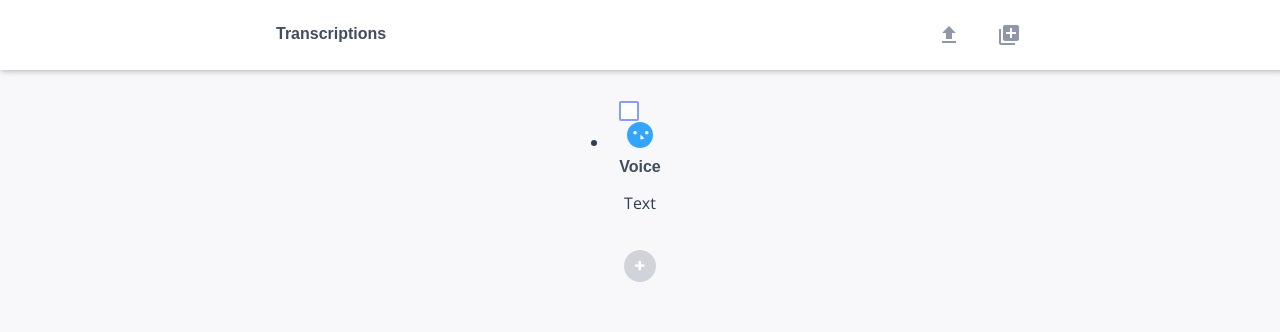
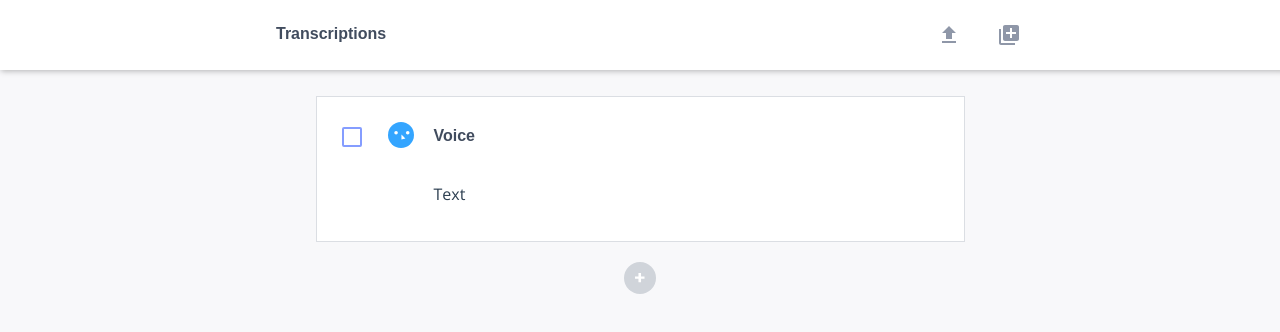
Before and after one commit to Unbabel/frontend-challenge, a Vue app: page /#/ in a window 1280 px wide. Both pictures are taken after a click on the button 640 px from the left and 100 px from the top of the page. Shown: the top 332 px of the page. Built offline with nearby package versions, Linux system fonts and the light colour scheme.

Commit message:
Adding styling to list item component

```diff
--- a/src/components/ListItem/ListItem.vue
+++ b/src/components/ListItem/ListItem.vue
@@ -107,3 +107,70 @@ export default {
   },
 };
 </script>
+
+<style lang="scss">
+@import "../../assets/styles/variables.scss";
+
+.c-list-item {
+  display: grid;
+  grid-template-columns: repeat(6, 1fr);
+  grid-template-rows: minmax(10px, 50px) 1fr;
+  border: 1px solid lighten($color: $third-color, $amount: 35%);
+  background-color: white;
+  padding: 20px 10px;
+  gap: 0px 15px;
+  align-items: flex-start;
+
+  .c-list-item__checkbox {
+    grid-column: 1 / 2;
+    grid-row: 1;
+    display: flex;
+    justify-content: center;
+    gap: 20px;
+    align-items: flex-start;
+    padding: $vertical-spacing;
+  }
+  .c-list-item__title,
+  .c-list-item__title-input {
+    padding: $vertical-spacing 0;
+    margin: $vertical-spacing 0;
+  }
+  .c-list-item__title,
+  .c-list-item__text {
+    &:hover {
+      cursor: pointer;
+      padding: $vertical-spacing;
+      border: $border-width solid $primary-color;
+      border-radius: $border-radius;
+    }
+  }
+  .c-list-item__title,
+  .c-list-item__title-input {
+    font-family: $monserrat, sans-serif;
+    font-size: 16px;
+    font-weight: 700;
+    grid-column: 2 / 6;
+    grid-row: 1;
+  }
+  .c-list-item__text,
+  .c-list-item__text-input {
+    font-family: $open-sans, sans-serif;
+    font-size: 16px;
+    grid-column: 2 / 6;
+    grid-row: 2;
+  }
+  .c-list-item__delete-button {
+    grid-column: 6;
+    grid-row: 1;
+    justify-self: center;
+  }
+  .c-list-item__title,
+  .c-list-item__title-input,
+  .c-list-item__text,
+  .c-list-item__text-input {
+    display: flex;
+    justify-content: flex-start;
+    text-align: left;
+  }
+}
+</style>
```
